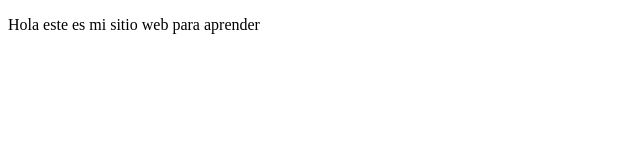
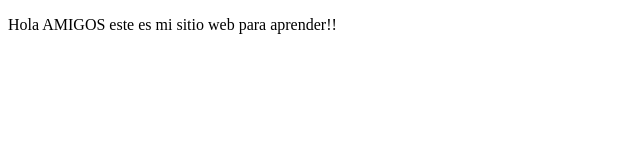
Before and after one commit to nelaGit/proyectoDemoPrework, a plain HTML site: page index.html in a window 1280 px wide. Shown: the whole page, without its empty margins (0-640 px from the left). Drawn offline with Linux system fonts and the light colour scheme.

Commit message:
cambios agregamos texto amigos

```diff
--- a/index.html
+++ b/index.html
@@ -8,7 +8,7 @@
 </head>
 <body>
     <p>
-      Hola este es mi sitio web para aprender
+      Hola AMIGOS este es mi sitio web para aprender!!
     </p>
 
 </body>
```
